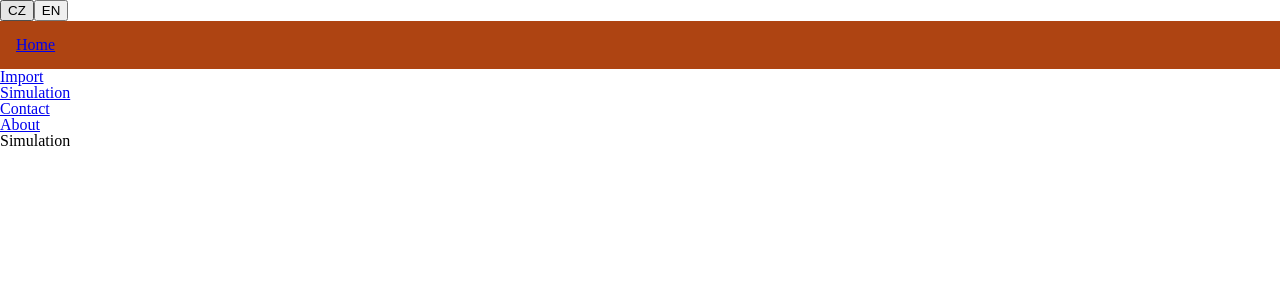
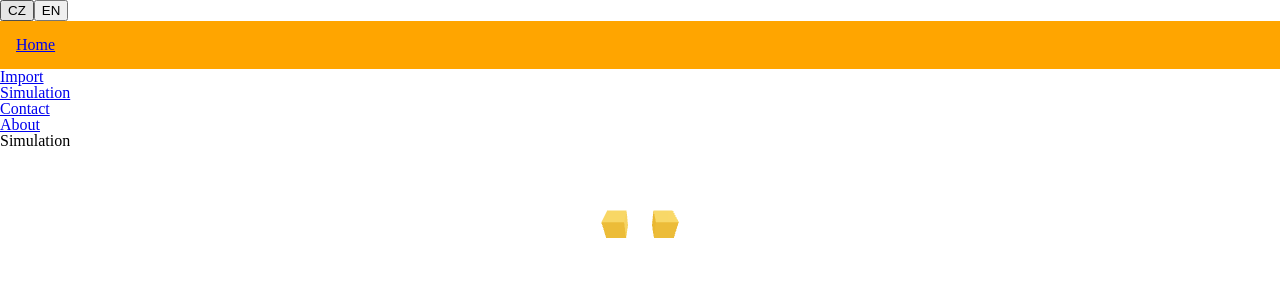
Before and after one commit to MartinHanak/PlanetsPlayground, a React (Create React App) app: page /simulation in a window 1280 px wide. Shown: the top 300 px of the page. Built offline with nearby package versions, Linux system fonts and the light colour scheme.

Commit message:
Setup React Three Fiber

```diff
--- a/package.json
+++ b/package.json
@@ -3,6 +3,7 @@
   "version": "0.1.0",
   "private": true,
   "dependencies": {
+    "@react-three/fiber": "^8.10.4",
     "@testing-library/jest-dom": "^5.16.5",
     "@testing-library/react": "^13.4.0",
     "@testing-library/user-event": "^13.5.0",
@@ -11,6 +12,7 @@
     "@types/react": "^18.0.27",
     "@types/react-dom": "^18.0.10",
     "@types/react-router-dom": "^5.3.3",
+    "@types/three": "^0.149.0",
     "i18next": "^22.4.9",
     "i18next-browser-languagedetector": "^7.0.1",
     "react": "^18.2.0",
@@ -19,6 +21,7 @@
     "react-router-dom": "^6.8.0",
     "react-scripts": "5.0.1",
     "sass": "^1.58.0",
+    "three": "^0.149.0",
     "typescript": "^4.9.5",
     "web-vitals": "^2.1.4"
   },
--- /dev/null
+++ b/src/assets/colors.scss
@@ -0,0 +1,5 @@
+:root {
+    --primary-orange: orange;
+    --primary-grey: grey;
+    --primary-blue: blue;
+}
--- a/src/assets/global.scss
+++ b/src/assets/global.scss
@@ -1 +1,3 @@
 @use 'reset';
+
+@use 'colors';
--- a/src/assets/index.css
+++ /dev/null
@@ -1,13 +0,0 @@
-body {
-  margin: 0;
-  font-family: -apple-system, BlinkMacSystemFont, 'Segoe UI', 'Roboto', 'Oxygen',
-    'Ubuntu', 'Cantarell', 'Fira Sans', 'Droid Sans', 'Helvetica Neue',
-    sans-serif;
-  -webkit-font-smoothing: antialiased;
-  -moz-osx-font-smoothing: grayscale;
-}
-
-code {
-  font-family: source-code-pro, Menlo, Monaco, Consolas, 'Courier New',
-    monospace;
-}
--- a/src/components/Navbar.module.scss
+++ b/src/components/Navbar.module.scss
@@ -1,5 +1,5 @@
 .link {
     display: block;
     padding: 1em;
-    background-color: rgb(174, 68, 18);
+    background-color: var(--primary-orange);
 }
--- a/src/pages/simulation/Simulation.tsx
+++ b/src/pages/simulation/Simulation.tsx
@@ -1,5 +1,42 @@
+import * as THREE from 'three'
+import React, { useRef, useState } from 'react'
+import { Canvas, useFrame, ThreeElements } from '@react-three/fiber'
+
+import { Euler, Vector3, Color } from '@react-three/fiber'
+
+
+
+function Box(props: ThreeElements['mesh']) {
+    const mesh = useRef<THREE.Mesh>(null!)
+    const [hovered, setHover] = useState(false)
+    const [active, setActive] = useState(false)
+    useFrame((state, delta) => (mesh.current.rotation.x += delta))
+    return (
+        <mesh
+            {...props}
+            ref={mesh}
+            scale={active ? 1.5 : 1}
+            onClick={(event) => setActive(!active)}
+            onPointerOver={(event) => setHover(true)}
+            onPointerOut={(event) => setHover(false)}>
+            <boxGeometry args={[1, 1, 1]} />
+            <meshStandardMaterial color={hovered ? 'hotpink' : 'orange'} />
+        </mesh>
+    )
+}
+
+
+
 export default function Simulation() {
     return (
-        <h1>Simulation</h1>
+        <div>
+            <h1>Simulation</h1>
+            <Canvas>
+                <ambientLight />
+                <pointLight position={[10, 10, 10]} />
+                <Box position={[-1.2, 0, 0]} />
+                <Box position={[1.2, 0, 0]} />
+            </Canvas>
+        </div>
     )
 }
```
Also changed, not shown: src/assets/App.css (deleted, +0 -38 lines), 1 other file (tests, documents, lock files or other folders).
